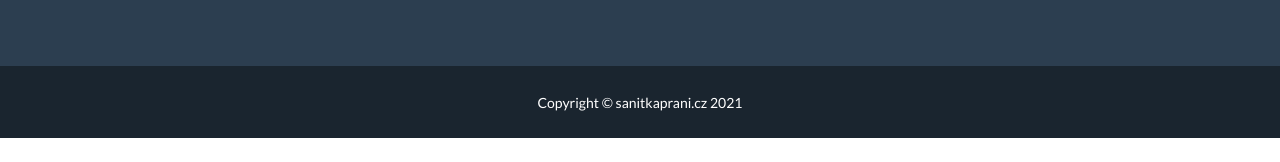
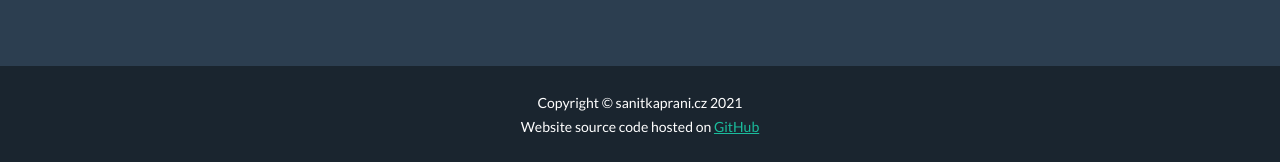
Before and after one commit to pseckar/sanitka-prani, a plain HTML site: page dist/index.html in a window 1280 px wide. Shown: the part 2243-2405 px from the top of the page. Before the commit the page ends 2381 px from the top, so only its background shows below. Drawn offline with nearby package versions, Linux system fonts and the light colour scheme.

Commit message:
added link to github

```diff
--- a/dist/index.html
+++ b/dist/index.html
@@ -132,7 +132,8 @@
         </footer>
         <!-- Copyright Section-->
         <div class="copyright py-4 text-center text-white">
-            <div class="container"><small>Copyright &copy; sanitkaprani.cz 2021</small></div>
+            <div class="container"><small>Copyright &copy; sanitkaprani.cz 2021<br/>
+                Website source code hosted on <a href="https://github.com/pseckar/sanitka-prani" target="_blank" rel="noopener noreferrer">GitHub<small></div>
         </div>
         <!-- Bootstrap core JS-->
         <script src="https://cdn.jsdelivr.net/npm/bootstrap@5.1.3/dist/js/bootstrap.bundle.min.js"></script>
```
